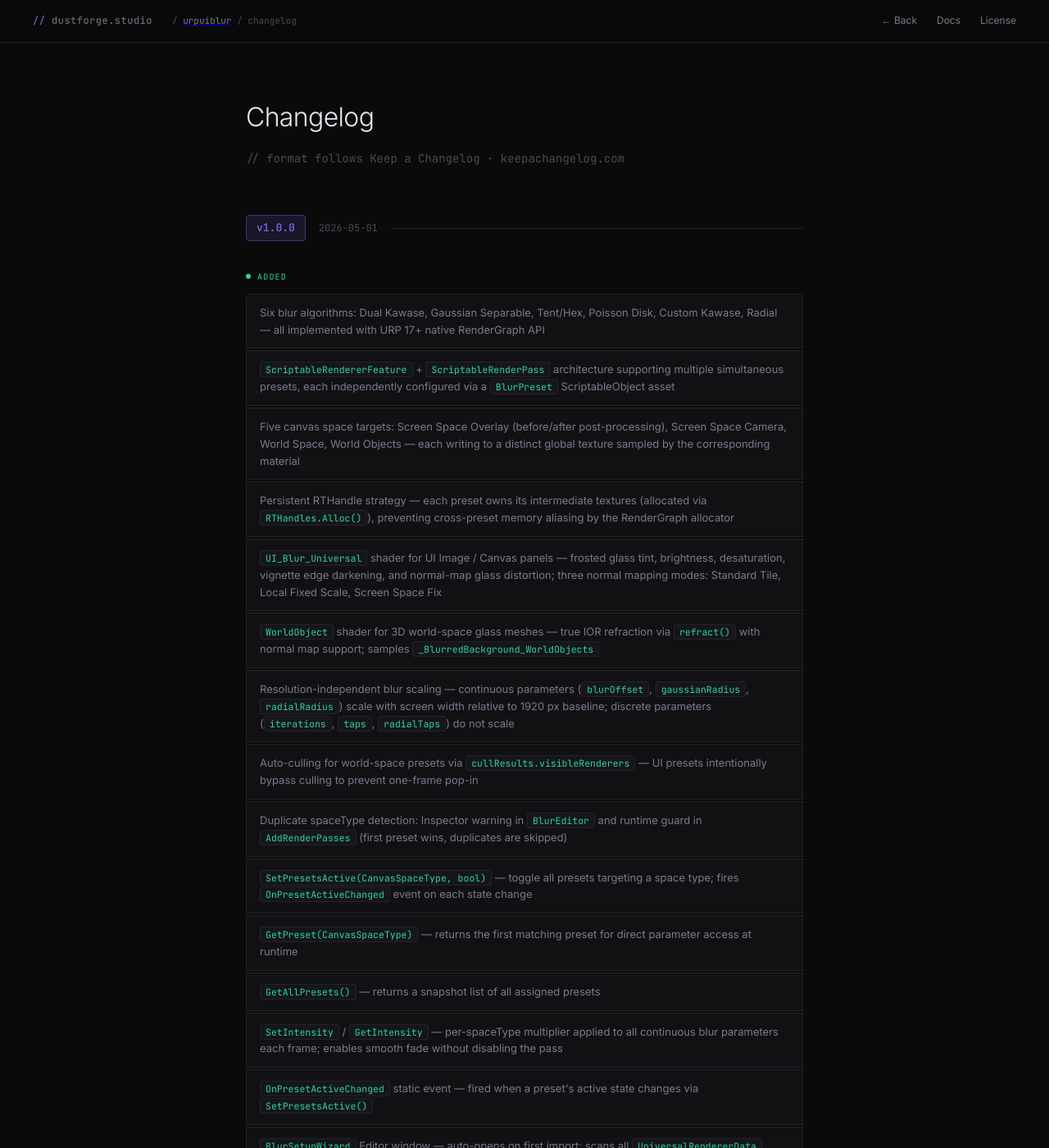
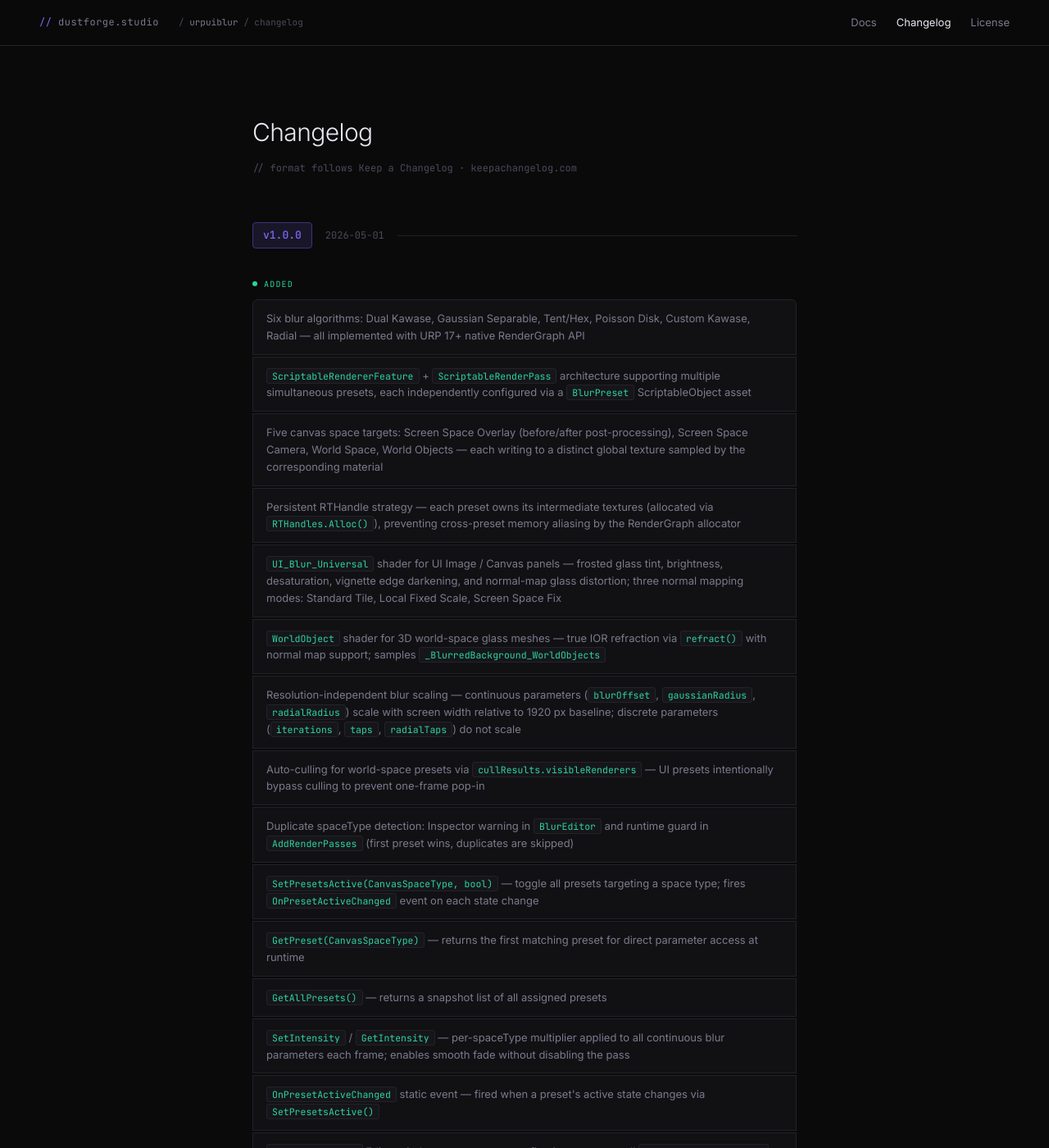
Before and after one commit to dustforgestudio/dustforgestudio.github.io, a Jekyll site: the page urpuiblur/changelog/index.html, which Jekyll copies as it is, in a window 1280 px wide and 1400 px high. Shown: the whole window at 82% size. Built offline with Jekyll 4.4.1, drawn with Linux system fonts in a browser that asks for light colours.

Commit message:
Update index.html

```diff
--- a/urpuiblur/changelog/index.html
+++ b/urpuiblur/changelog/index.html
@@ -6,42 +6,101 @@
   <title>URP UI Blur — Changelog</title>
   <link rel="preconnect" href="https://fonts.googleapis.com">
   <link rel="preconnect" href="https://fonts.gstatic.com" crossorigin>
-  <link href="https://fonts.googleapis.com/css2?family=JetBrains+Mono:wght@400;500&family=Inter:wght@300;400;500;600&display=swap" rel="stylesheet">
+  <link href="https://fonts.googleapis.com/css2?family=JetBrains+Mono:wght@400;500&family=Inter:wght@300;400;500&display=swap" rel="stylesheet">
   <style>
     *, *::before, *::after { box-sizing: border-box; margin: 0; padding: 0; }
+
     :root {
-      --bg: #0a0a0b; --bg-card: #111114; --bg-card2: #16161a;
-      --border: #222228; --border-accent: #2a2a35;
-      --text: #e8e8f0; --text-muted: #7a7a8c; --text-dim: #4a4a5a;
-      --accent: #7c6af0; --accent-dim: #3d3478; --accent-glow: rgba(124,106,240,0.12);
-      --teal: #2dd4a0; --green: #4a9060;
-      --mono: 'JetBrains Mono', monospace; --sans: 'Inter', sans-serif;
+      --bg:           #0a0a0b;
+      --bg-card:      #111114;
+      --bg-card2:     #16161a;
+      --border:       #222228;
+      --border-accent:#2a2a35;
+      --text:         #e8e8f0;
+      --text-muted:   #7a7a8c;
+      --text-dim:     #4a4a5a;
+      --accent:       #7c6af0;
+      --accent-dim:   #3d3478;
+      --accent-glow:  rgba(124,106,240,0.12);
+      --teal:         #2dd4a0;
+      --orange:       #e8a040;
+      --mono: 'JetBrains Mono', monospace;
+      --sans: 'Inter', sans-serif;
     }
+
     html { scroll-behavior: smooth; }
-    body { background: var(--bg); color: var(--text); font-family: var(--sans); font-size: 15px; line-height: 1.7; -webkit-font-smoothing: antialiased; }
+    body {
+      background: var(--bg);
+      color: var(--text);
+      font-family: var(--sans);
+      font-size: 15px;
+      line-height: 1.7;
+      -webkit-font-smoothing: antialiased;
+      min-height: 100vh;
+      display: flex;
+      flex-direction: column;
+    }
 
+    /* ── Nav ── */
     nav {
       position: sticky; top: 0; z-index: 100;
       display: flex; align-items: center; justify-content: space-between;
-      padding: 0 40px; height: 52px;
-      background: rgba(10,10,11,0.92); backdrop-filter: blur(12px);
+      padding: 0 48px;
+      height: 56px;
+      background: rgba(10,10,11,0.92);
+      backdrop-filter: blur(12px);
       border-bottom: 1px solid var(--border);
     }
     .nav-left { display: flex; align-items: center; gap: 24px; }
-    .nav-logo { font-family: var(--mono); font-size: 12px; color: var(--text-muted); text-decoration: none; letter-spacing: 0.04em; }
+    .nav-logo {
+      font-family: var(--mono);
+      font-size: 12px;
+      color: var(--text-muted);
+      text-decoration: none;
+      letter-spacing: 0.04em;
+    }
     .nav-logo span { color: var(--accent); }
-    .nav-breadcrumb { font-family: var(--mono); font-size: 11px; color: var(--text-dim); }
-    .nav-breadcrumb span { color: var(--text-muted); }
+    .nav-breadcrumb {
+      font-family: var(--mono);
+      font-size: 11px;
+      color: var(--text-dim);
+    }
+    .nav-breadcrumb a { color: var(--text-muted); text-decoration: none; }
+    .nav-breadcrumb a:hover { color: var(--text); }
     .nav-links { display: flex; gap: 24px; }
-    .nav-links a { font-size: 12px; color: var(--text-muted); text-decoration: none; transition: color 0.15s; }
+    .nav-links a {
+      font-size: 13px;
+      color: var(--text-muted);
+      text-decoration: none;
+      transition: color 0.15s;
+    }
     .nav-links a:hover { color: var(--text); }
+    .nav-links a.active { color: var(--text); }
 
-    main { max-width: 760px; margin: 0 auto; padding: 64px 40px 100px; }
+    /* ── Main ── */
+    main {
+      flex: 1;
+      max-width: 760px;
+      margin: 0 auto;
+      padding: 80px 48px 100px;
+      width: 100%;
+    }
 
-    h1 { font-size: 32px; font-weight: 300; letter-spacing: -0.02em; color: var(--text); margin-bottom: 12px; }
-    .page-desc { font-size: 14px; color: var(--text-dim); font-family: var(--mono); margin-bottom: 56px; }
+    h1 {
+      font-size: 30px;
+      font-weight: 300;
+      letter-spacing: -0.02em;
+      color: var(--text);
+      margin-bottom: 8px;
+    }
+    .page-desc {
+      font-family: var(--mono);
+      font-size: 12px;
+      color: var(--text-dim);
+      margin-bottom: 56px;
+    }
 
-    /* Version block */
+    /* ── Version block ── */
     .version-block { margin-bottom: 56px; }
     .version-header {
       display: flex; align-items: center; gap: 16px;
@@ -58,17 +117,16 @@
     }
     .version-divider { flex: 1; height: 1px; background: var(--border); }
 
-    /* Change group */
+    /* ── Change group ── */
     .change-group { margin-bottom: 28px; }
     .change-label {
       display: inline-flex; align-items: center; gap: 8px;
       font-family: var(--mono); font-size: 10px;
       letter-spacing: 0.12em; text-transform: uppercase;
-      margin-bottom: 12px;
+      margin-bottom: 10px;
     }
-    .change-label.added { color: var(--teal); }
-    .change-label.fixed { color: #e8a040; }
-    .change-label.changed { color: #82aaff; }
+    .change-label.added  { color: var(--teal); }
+    .change-label.fixed  { color: var(--orange); }
     .change-label::before {
       content: ''; display: block;
       width: 6px; height: 6px; border-radius: 50%;
@@ -87,6 +145,7 @@
     .change-item:last-child  { border-radius: 0 0 6px 6px; }
     .change-item:only-child  { border-radius: 6px; }
     .change-item:hover { background: var(--bg-card2); }
+
     code {
       font-family: var(--mono); font-size: 11.5px;
       background: var(--bg-card2); color: var(--teal);
@@ -94,20 +153,24 @@
       border: 1px solid var(--border);
     }
 
+    /* ── Footer ── */
     footer {
       border-top: 1px solid var(--border);
-      padding: 24px 40px;
-      display: flex; align-items: center; justify-content: space-between; flex-wrap: wrap; gap: 12px;
-      max-width: 760px; margin: 0 auto;
+      padding: 24px 48px;
+      display: flex;
+      align-items: center;
+      justify-content: space-between;
+      flex-wrap: wrap;
+      gap: 12px;
     }
     footer p { font-size: 12px; color: var(--text-dim); font-family: var(--mono); margin: 0; }
-    footer a { color: var(--text-dim); text-decoration: none; font-size: 12px; }
+    footer a { color: var(--text-dim); font-size: 12px; text-decoration: none; }
     footer a:hover { color: var(--text-muted); }
 
-    @media (max-width: 600px) {
-      nav { padding: 0 20px; }
+    @media (max-width: 640px) {
+      nav  { padding: 0 20px; }
       .nav-breadcrumb { display: none; }
-      main { padding: 40px 20px 60px; }
+      main { padding: 48px 20px 72px; }
       footer { padding: 20px; }
     }
   </style>
@@ -117,11 +180,11 @@
 <nav>
   <div class="nav-left">
     <a class="nav-logo" href="/"><span>//</span> dustforge.studio</a>
-    <span class="nav-breadcrumb">/ <a href="../"><span>urpuiblur</span></a> / changelog</span>
+    <span class="nav-breadcrumb">/ <a href="/urpuiblur/">urpuiblur</a> / changelog</span>
   </div>
   <div class="nav-links">
-    <a href="../">← Back</a>
     <a href="../docs/">Docs</a>
+    <a href="./" class="active">Changelog</a>
     <a href="../license/">License</a>
   </div>
 </nav>
@@ -130,7 +193,6 @@
   <h1>Changelog</h1>
   <p class="page-desc">// format follows Keep a Changelog · keepachangelog.com</p>
 
-  <!-- v1.0.0 -->
   <div class="version-block">
     <div class="version-header">
       <span class="version-tag">v1.0.0</span>
```
Also changed, not shown: other parts of urpuiblur/changelog/index.html (+1 -2 lines).
